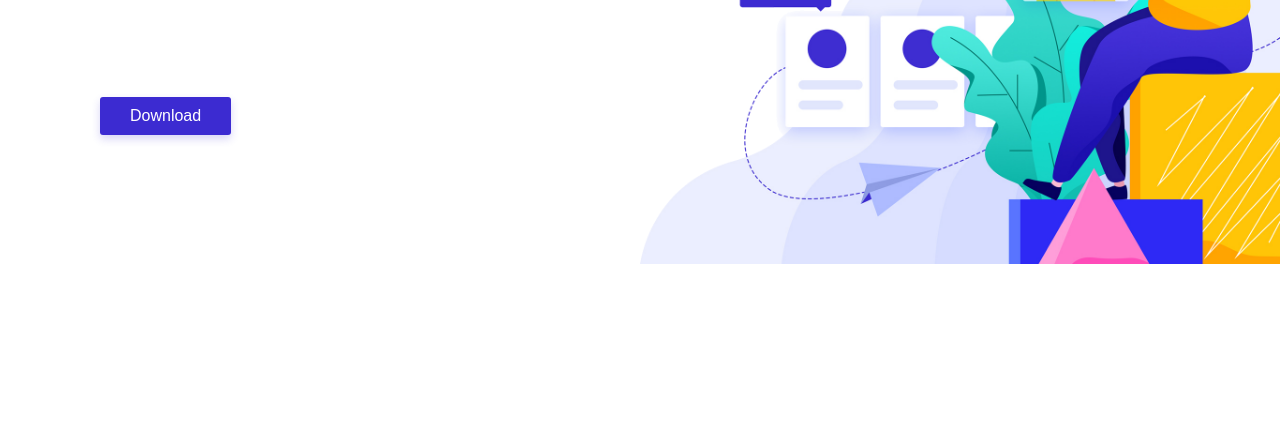
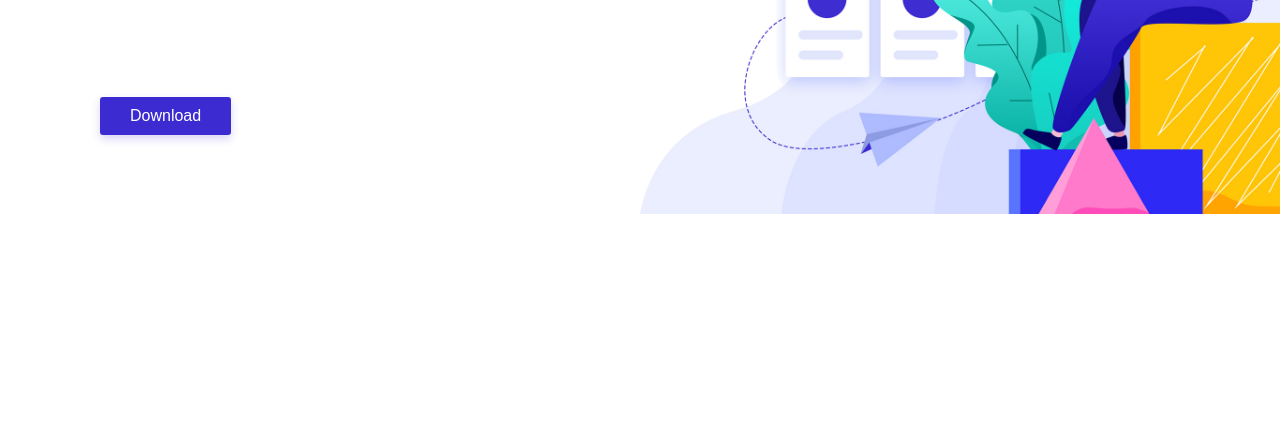
Before and after one commit to aivaras23/live-video, a website: page index.html in a window 1280 px wide. Shown: the part 403-828 px from the top of the page. Drawn offline with Linux system fonts and the light colour scheme.

Commit message:
added base css, updated styles

```diff
--- /dev/null
+++ b/css/base.css
@@ -0,0 +1,13 @@
+* {
+    box-sizing: border-box;
+    margin: 0;
+    padding: 0;
+    font-family: sans-serif;
+}
+
+.image-wrap {
+    position: absolute;
+    right: 0;
+    width: 50%;
+    z-index: 1;
+}
--- a/css/footer.css
+++ b/css/footer.css
@@ -14,6 +14,6 @@ footer {
 }
 
 footer > p {
-
+    z-index: 1;
     color:#111;
 }
--- a/css/header.css
+++ b/css/header.css
@@ -1,6 +1,3 @@
-
-
-
 header {
     display:flex;
     justify-content: space-between;
--- a/index.html
+++ b/index.html
@@ -5,26 +5,13 @@
     <meta charset="UTF-8">
     <meta name="viewport" content="width=device-width, initial-scale=1.0">
     <title>Live video</title>
+    <link rel="stylesheet" href="./css/base.css">
     <link rel="stylesheet" href="./css/header.css">
     <link rel="stylesheet" href="./css/main.css">
     <link rel="stylesheet" href="./css/footer.css">
     <script src="https://kit.fontawesome.com/6366e84124.js" crossorigin="anonymous"></script>
-    <style>
-        body {
-            background-image: url(./images/hero.png);
-            background-repeat: no-repeat;
-            background-position: 100% 20%;
-            background-size: 50%;
-        }
-
-        * {
-            box-sizing: border-box;
-            margin: 0;
-            font-family: sans-serif;
-        }
-    </style>
 </head>
-
+<img class="image-wrap" src="./images/hero.png">
 <header>
     <img src="./images/design_logo.png" alt="HIWOW Logo">
     <nav>
@@ -49,9 +36,10 @@
     <div class="links">
         <a href="#"><i class="fa-brands fa-twitter"></i></a>
         <a href="#"><i class="fa-brands fa-square-facebook"></i></a>
-        <a href="#"><i class="fa-brands fa-instagram"></i></i></a>
+        <a href="#"><i class="fa-brands fa-instagram"></i></a>
     </div>
     <p>Copyright &copy; 2024. All rights reserved.</p>
 </footer>
+</img>
 
 </html>
```
Also changed, not shown: 1 other file.
